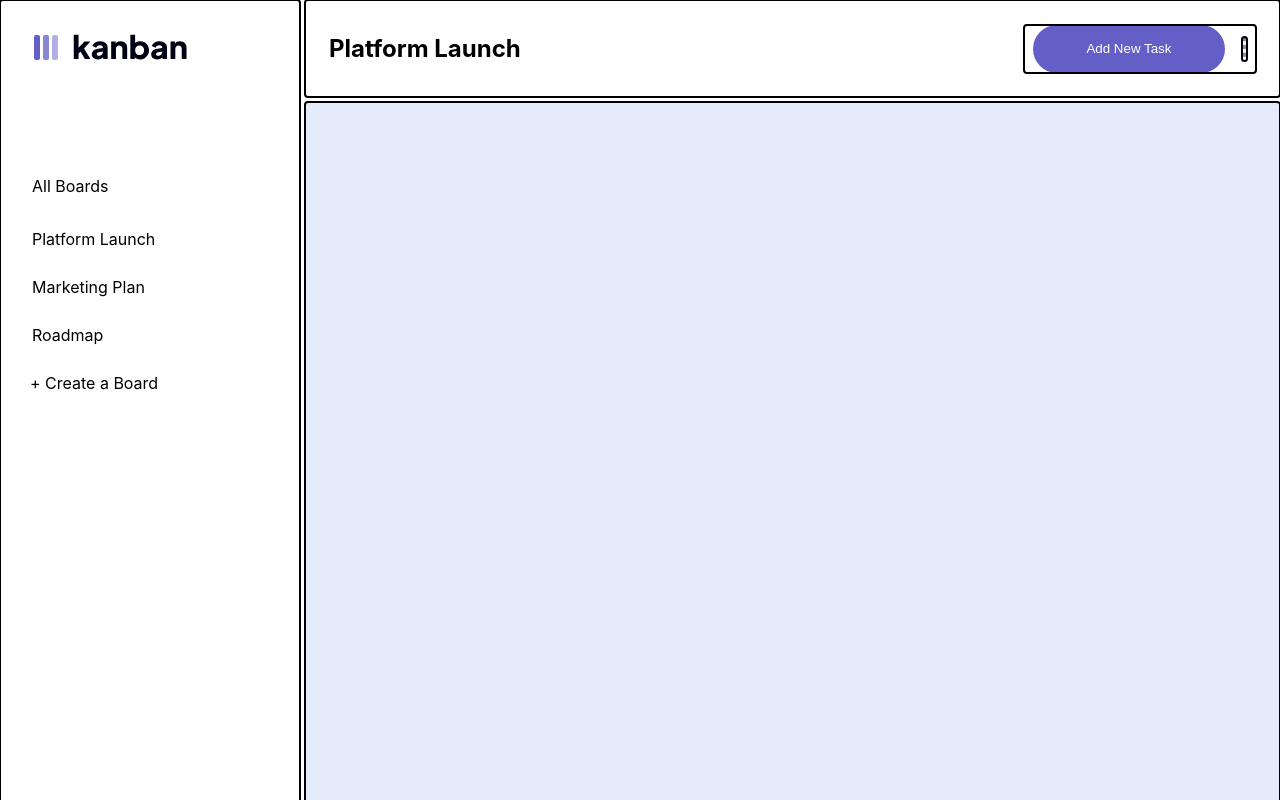
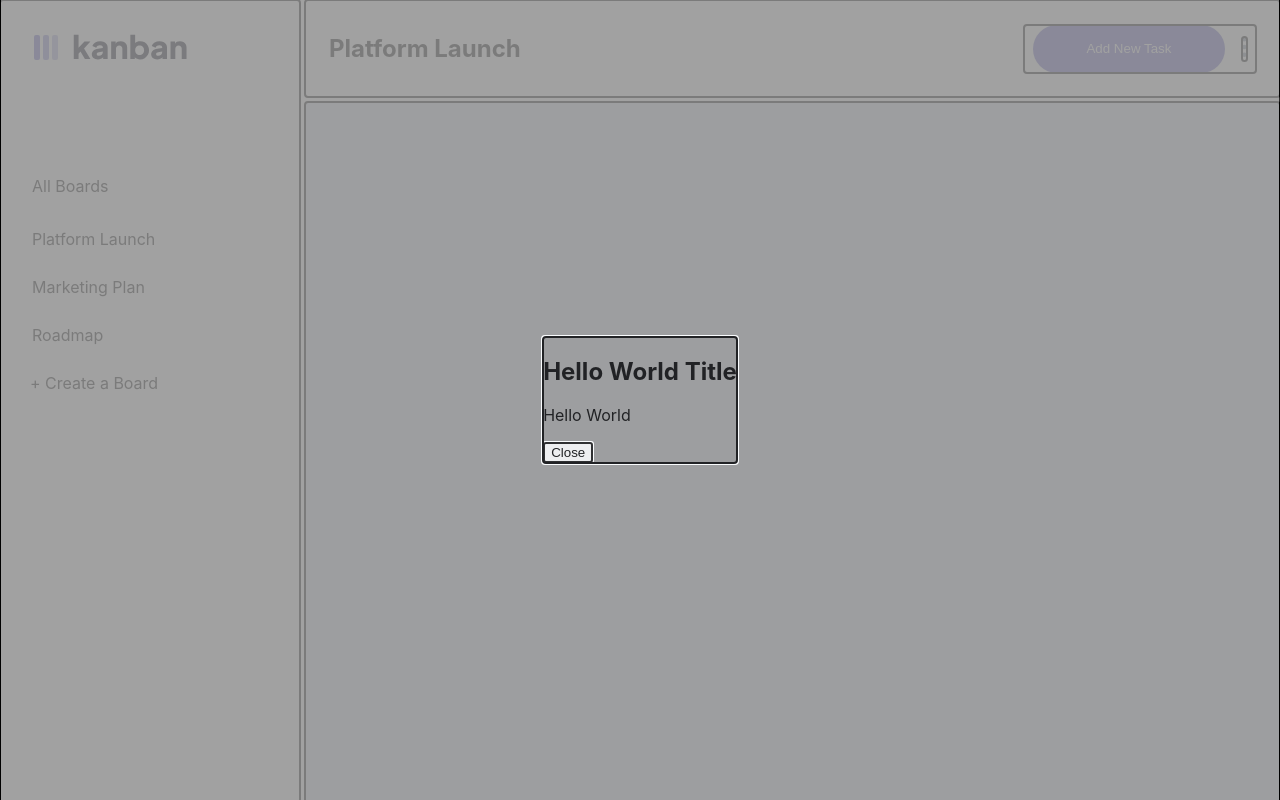
Before and after one commit to aliuwd927/kanban-task-management-web-app, a React (Create React App) app in the folder client/: page / in a window 1280 px wide. Shown: the top 800 px of the page. Built offline with nearby package versions, Linux system fonts and the light colour scheme.

Commit message:
added headless ui modal

```diff
--- a/client/src/App.css
+++ b/client/src/App.css
@@ -3,6 +3,8 @@
 * {
   box-sizing: border-box;
 }
+
+
 
 .App {
   display: flex;
@@ -289,3 +291,25 @@ position: relative;
 .icon_Ellipsis_Container{
   outline: auto;
 }
+
+.modal_Container{
+  width: 100%;
+  height: 110%;
+  background-color: rgb(145, 145, 145);
+  opacity: 85%;
+  outline: auto;
+  display: flex;
+  flex-direction: row;
+  justify-content: center;
+  align-items: center;
+  position: absolute;
+  margin: 0 auto;
+  position: absolute;
+  top: 50%;
+  left: 50%;
+  transform: translate(-50%, -50%);
+}
+
+.modal_Container_Dialog_Panel{
+  outline: auto;
+}
--- a/client/src/components/board/TaskComponent.tsx
+++ b/client/src/components/board/TaskComponent.tsx
@@ -1,8 +1,12 @@
-import { useContext } from "react";
+import { MouseEvent,useContext, useState } from "react";
+import { Dialog } from "@headlessui/react";
 import KanbanInfo from "../../kanbanContextProvider";
+import TestModal from "./modal";
+
 
 export default function TaskComponent() {
   const [state, dispatch] = useContext(KanbanInfo)!;
+  const [isOpen, setIsOpen] = useState(true);
   const boardArr = state?.storeData?.boards;
 
   let [colArr] =
@@ -12,18 +16,12 @@ export default function TaskComponent() {
         return element?.columns;
       }) ?? [];
 
-
-{/*
-
-SubTask Logic
-
-Todo: if false > true todo = todo
-
-Doing: if true > false && false !== 0 = doing
-
-Done: if true > false && false === 0 = done
-
-*/}
+  function changeModalStatus(){
+    //based on onClick this will change
+    //set State
+    //isOpen will be changed to either T / F
+    setIsOpen(!isOpen)
+  }
 
 
   let displayTaskArray = colArr?.map((element) => {
@@ -33,19 +31,14 @@ Done: if true > false && false === 0 = done
       let countFalse = 0;
       let isCompletedCount = element?.subtasks.map((element)=>{
         element?.isCompleted === true ? countTrue++ : countFalse++
-
         //we can use isCompleted to return our values...but how...
       })
-
-      console.log(`${isCompletedCount}`)
-
+      // console.log(`${isCompletedCount}`)
       //console.log(`True:${countTrue}, False:${countFalse}`)
-
       return (
-      <div className="task_Title">
+      <div className="task_Title" onClick={changeModalStatus}>
         {element.title}
         <div>{`${countFalse > countTrue ? 0 : countTrue} of ${subTasks} SubTask`}</div>
-        {/* <div>{`${countTrue}${countFalse}${subTasks} SubTask`}</div> */}
         </div>
       );
     });
@@ -57,7 +50,11 @@ Done: if true > false && false === 0 = done
     );
   });
 
-  return <div className="task_Column">{displayTaskArray}</div>;
+  return (
+  <div className="task_Column">
+    {displayTaskArray}
+    <TestModal isOpen={isOpen} setIsOpen={setIsOpen}/>
+    </div>);
 }
 
 {/*
@@ -77,3 +74,17 @@ Drag and Drop Components
               !!!a better method of breaking the problem into components will need to be thought of, but you will figure these things out!!!
 
 */}
+
+
+
+{/*
+
+SubTask Logic
+
+Todo: if false > true todo = todo
+
+Doing: if true > false && false !== 0 = doing
+
+Done: if true > false && false === 0 = done
+
+*/}
--- /dev/null
+++ b/client/src/components/board/modal.tsx
@@ -0,0 +1,28 @@
+import { useState } from 'react'
+import { Dialog } from '@headlessui/react'
+
+export interface ModalProps{
+    isOpen: boolean,
+    setIsOpen: (value:boolean) => void
+}
+
+export default function TestModal(props:ModalProps){
+
+
+   console.log(`TaskComponent: ${props.isOpen}`)
+
+    return(
+        <Dialog open={props.isOpen} onClose={()=>props.setIsOpen(props.isOpen)} className="modal_Container">
+            <div className='modal_Container_Dialog_Panel'>
+            <Dialog.Panel>
+                <Dialog.Title>Hello World Title</Dialog.Title>
+                    <Dialog.Description>
+                        Hello World
+                    </Dialog.Description>
+                    <button onClick={()=>props.setIsOpen(!props.isOpen)}>Close</button>
+            </Dialog.Panel>
+            </div>
+
+        </Dialog>
+    )
+}
```
